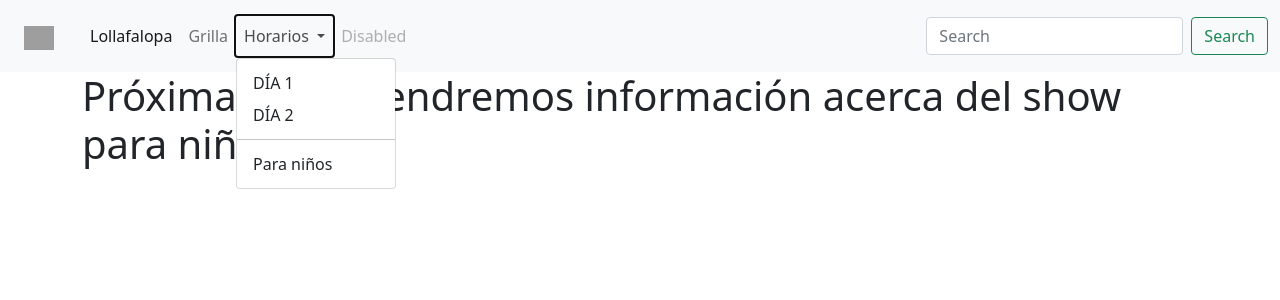
After one commit to undxcim/Lollafalopa, a Flask app: page /showkids in a window 1280 px wide, after a click on "Horarios". The commit adds this page. Shown: the top 300 px of the page. Run offline with Flask 2, Linux system fonts and the light colour scheme; some libraries are stand-ins or nearby versions; grey boxes are pictures that could not be loaded.

Commit message:
prueba VSC

```diff
--- a/index.py
+++ b/index.py
@@ -10,5 +10,17 @@ def principal():
 def Grilla():
     return render_template('grilla.html')
 
+@app.route('/horariosdia1')
+def horariosdia1():
+    return render_template('horariosdia1.html')
+
+@app.route('/horariosdia2')
+def horariosdia2():
+    return render_template('horariosdia2.html')
+
+@app.route('/showkids')
+def showkids():
+    return render_template('showkids.html')
+
 if __name__ == '__main__':
     app.run(debug=True, port=2022)
--- a/static/base.css
+++ /dev/null
@@ -1,3 +0,0 @@
-img{
-    margin: 0px auto;
-}
--- a/templates/grilla.html
+++ b/templates/grilla.html
@@ -1,6 +1,6 @@
 {% extends './layout.html' %}
 
-{% block title %} Grilla {% endblock %}
+{% block title %} Grilla - Lollafalopa {% endblock %}
 
 {% block body %}
 <h1>Estos son los artistas confirmados hasta el momento.</h1>
--- a/templates/layout.html
+++ b/templates/layout.html
@@ -32,10 +32,10 @@
             Horarios
           </a>
           <ul class="dropdown-menu" aria-labelledby="navbarDropdown">
-            <li><a class="dropdown-item" href="#">DÍA 1</a></li>
-            <li><a class="dropdown-item" href="#">DÍA 2</a></li>
+            <li><a class="dropdown-item" href="/horariosdia1">DÍA 1</a></li>
+            <li><a class="dropdown-item" href="/horariosdia2">DÍA 2</a></li>
             <li><hr class="dropdown-divider"></li>
-            <li><a class="dropdown-item" href="#">Para niños</a></li>
+            <li><a class="dropdown-item" href="/showkids">Para niños</a></li>
           </ul>
         </li>
         <li class="nav-item">
--- /dev/null
+++ b/templates/showkids.html
@@ -0,0 +1,8 @@
+{% extends './layout.html' %}
+
+{% block title %} Niños - Lollafalopa {% endblock %}
+
+{% block body %}
+<h1>Próximamente tendremos información acerca del show para niños.</h1>
+
+{% endblock %}
```
Also changed, not shown: templates/horariosdia1.html (added, +8 -0 lines), templates/horariosdia2.html (added, +8 -0 lines), static/css/base.css (added).
